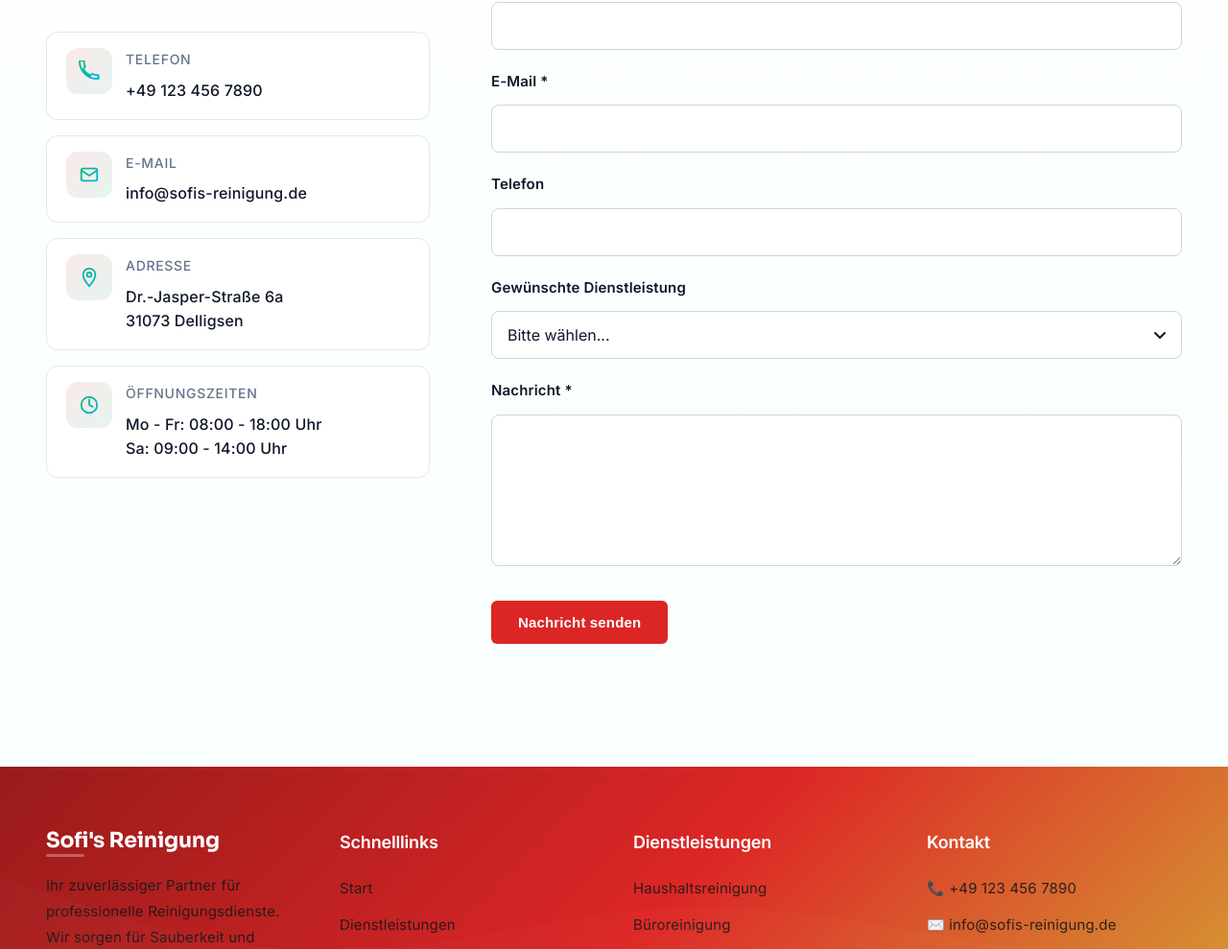
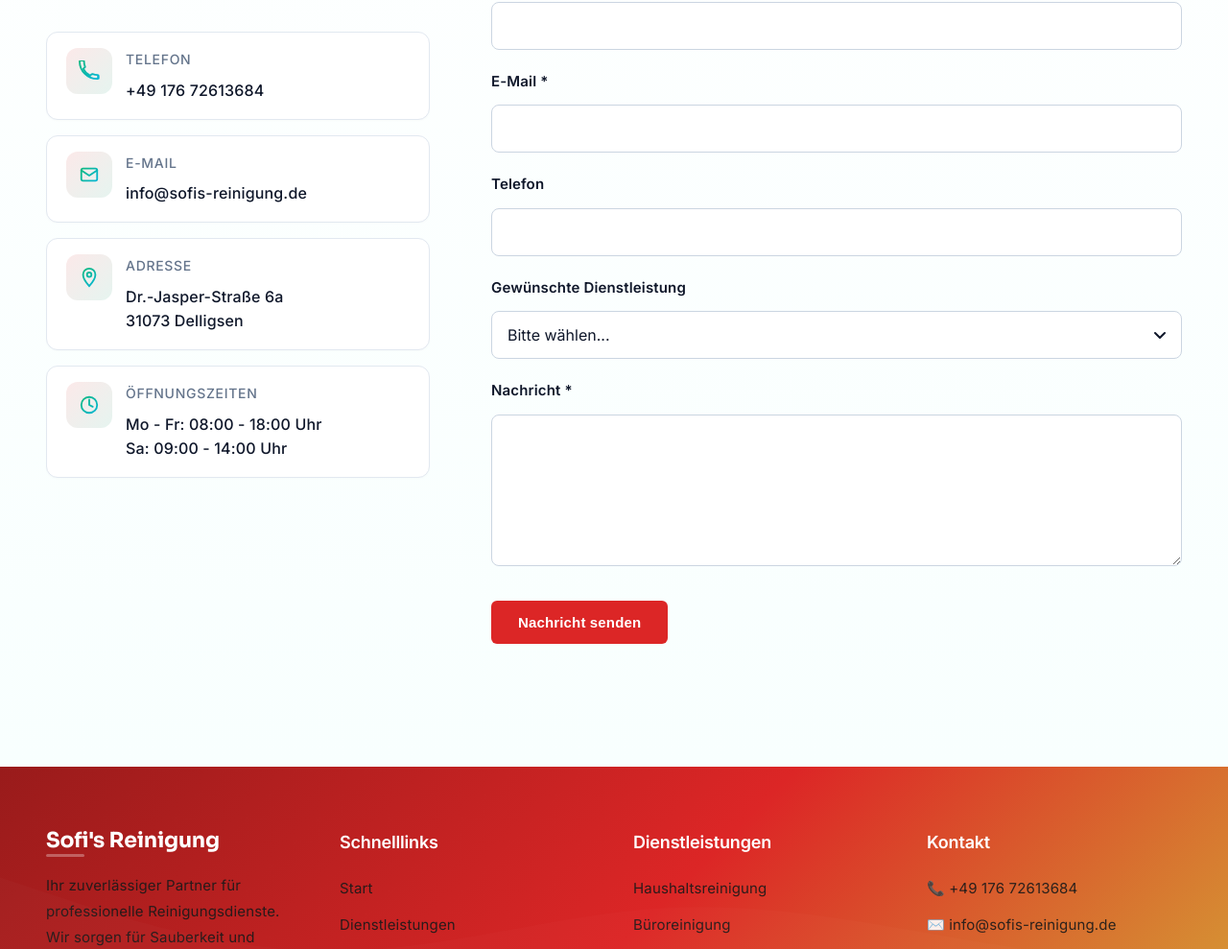
Before and after one commit to ecoezer/sofisreinigungunddienstleistun, a React (Vite) app: page / in a window 1280 px wide. Shown: the part 4272-5261 px from the top of the page at 96% size. Built offline with nearby package versions, Linux system fonts and the light colour scheme.

Commit message:
Updated Footer.tsx

```diff
--- a/src/components/Contact.tsx
+++ b/src/components/Contact.tsx
@@ -52,7 +52,7 @@ function Contact() {
               <span className="info-icon"><PhoneIcon /></span>
               <div>
                 <h4>Telefon</h4>
-                <p>+49 123 456 7890</p>
+                <p>+49 176 72613684</p>
               </div>
             </div>
 
--- a/src/components/Footer.tsx
+++ b/src/components/Footer.tsx
@@ -37,7 +37,7 @@ function Footer() {
         <div className="footer-section">
           <h4>Kontakt</h4>
           <ul>
-            <li>📞 +49 123 456 7890</li>
+            <li>📞 +49 176 72613684</li>
             <li>✉️ info@sofis-reinigung.de</li>
             <li>📍 Dr.-Jasper-Straße 6a, 31073 Delligsen</li>
           </ul>
```
